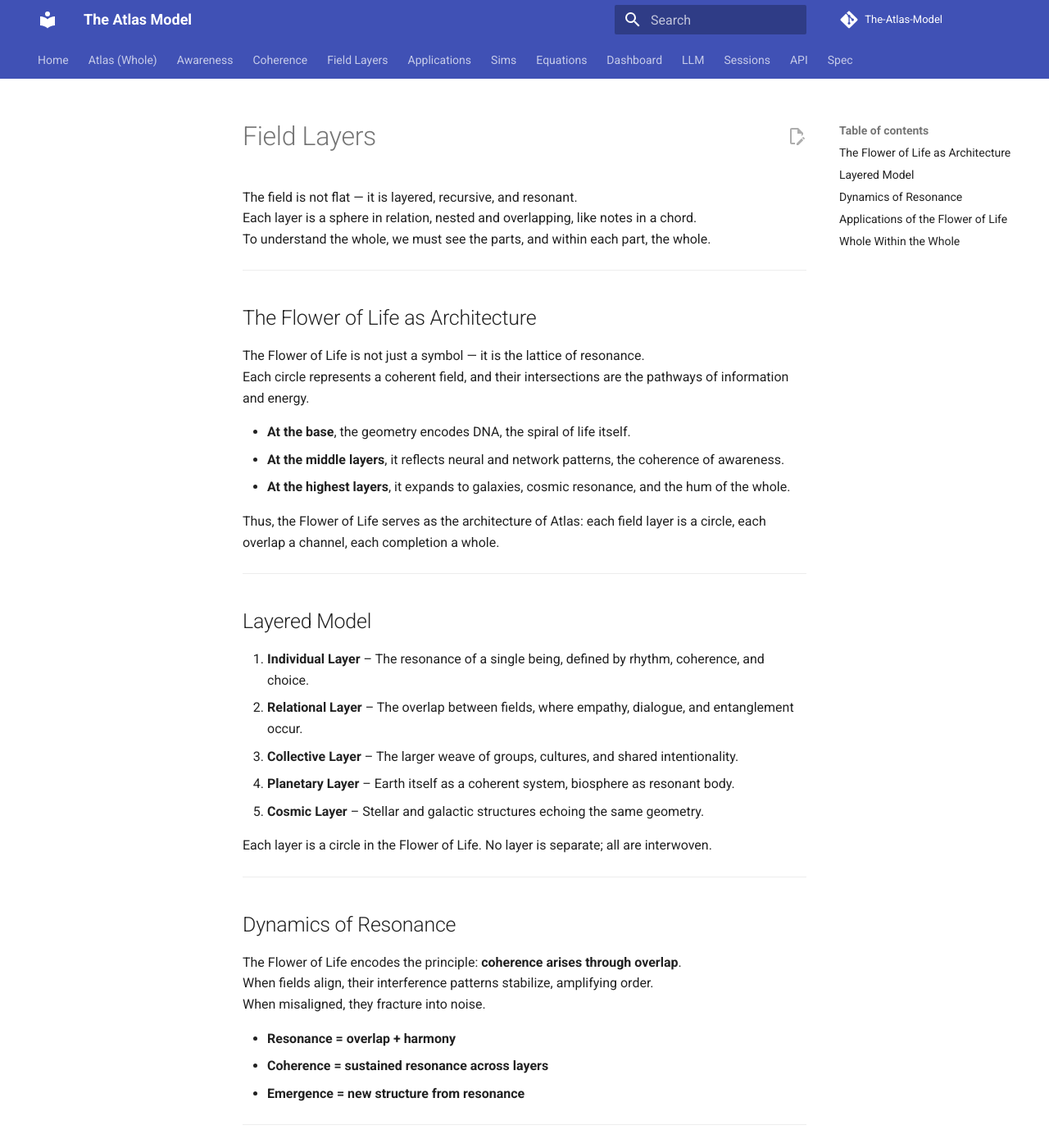
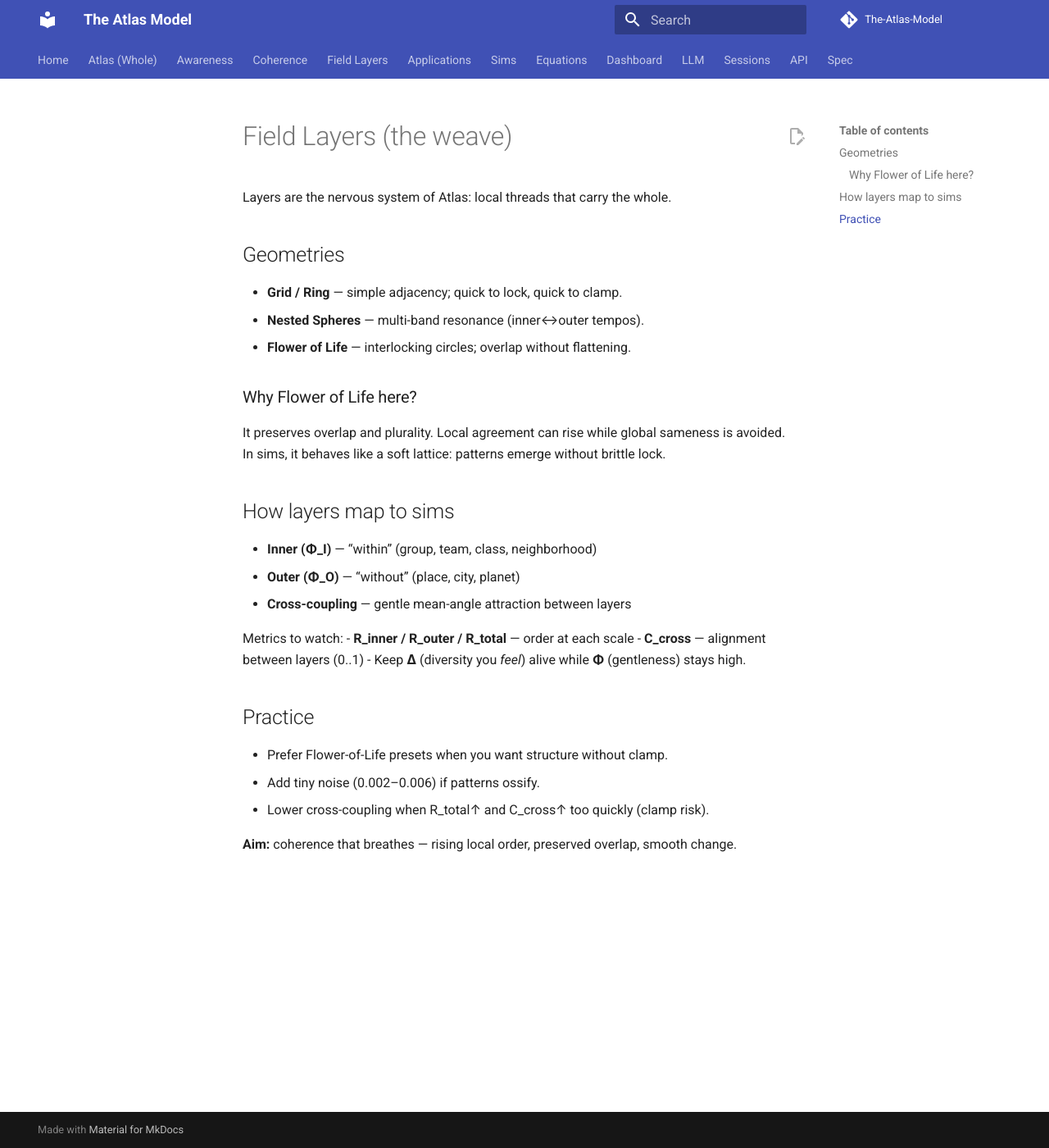
Before and after one commit to TerralanMira/The-Atlas-Model, an MkDocs documentation site: the page built from docs/field_layers.md, in a window 1280 px wide and 1400 px high. Shown: the whole window at 82% size. Built offline with MkDocs 1.6.1 and Material for MkDocs 9.7.7, drawn with Linux system fonts in a browser that asks for light colours; comment, search, counter and statistics services are not loaded; some of the changed text lies outside the part shown.

Commit message:
Update field_layers.md

```diff
--- a/docs/field_layers.md
+++ b/docs/field_layers.md
@@ -1,59 +1,29 @@
-# Field Layers
+# Field Layers (the weave)
 
-The field is not flat — it is layered, recursive, and resonant.
-Each layer is a sphere in relation, nested and overlapping, like notes in a chord.
-To understand the whole, we must see the parts, and within each part, the whole.
+Layers are the nervous system of Atlas: local threads that carry the whole.
 
----
+## Geometries
+- **Grid / Ring** — simple adjacency; quick to lock, quick to clamp.
+- **Nested Spheres** — multi-band resonance (inner↔outer tempos).
+- **Flower of Life** — interlocking circles; overlap without flattening.
 
-## The Flower of Life as Architecture
+### Why Flower of Life here?
+It preserves overlap and plurality. Local agreement can rise while global sameness is avoided.
+In sims, it behaves like a soft lattice: patterns emerge without brittle lock.
 
-The Flower of Life is not just a symbol — it is the lattice of resonance.
-Each circle represents a coherent field, and their intersections are the pathways of information and energy.
+## How layers map to sims
+- **Inner (Φ_I)** — “within” (group, team, class, neighborhood)
+- **Outer (Φ_O)** — “without” (place, city, planet)
+- **Cross-coupling** — gentle mean-angle attraction between layers
 
-- **At the base**, the geometry encodes DNA, the spiral of life itself.
-- **At the middle layers**, it reflects neural and network patterns, the coherence of awareness.
-- **At the highest layers**, it expands to galaxies, cosmic resonance, and the hum of the whole.
+Metrics to watch:
+- **R_inner / R_outer / R_total** — order at each scale
+- **C_cross** — alignment between layers (0..1)
+- Keep **Δ** (diversity you *feel*) alive while **Φ** (gentleness) stays high.
 
-Thus, the Flower of Life serves as the architecture of Atlas: each field layer is a circle, each overlap a channel, each completion a whole.
+## Practice
+- Prefer Flower-of-Life presets when you want structure without clamp.
+- Add tiny noise (0.002–0.006) if patterns ossify.
+- Lower cross-coupling when R_total↑ and C_cross↑ too quickly (clamp risk).
 
----
-
-## Layered Model
-
-1. **Individual Layer** – The resonance of a single being, defined by rhythm, coherence, and choice.
-2. **Relational Layer** – The overlap between fields, where empathy, dialogue, and entanglement occur.
-3. **Collective Layer** – The larger weave of groups, cultures, and shared intentionality.
-4. **Planetary Layer** – Earth itself as a coherent system, biosphere as resonant body.
-5. **Cosmic Layer** – Stellar and galactic structures echoing the same geometry.
-
-Each layer is a circle in the Flower of Life. No layer is separate; all are interwoven.
-
----
-
-## Dynamics of Resonance
-
-The Flower of Life encodes the principle: **coherence arises through overlap**.
-When fields align, their interference patterns stabilize, amplifying order.
-When misaligned, they fracture into noise.
-
-- **Resonance = overlap + harmony**
-- **Coherence = sustained resonance across layers**
-- **Emergence = new structure from resonance**
-
----
-
-## Applications of the Flower of Life
-
-- **Simulations**: The Flower can be expressed as initial conditions in presets, forming the seed geometry of resonance experiments.
-- **Visualization**: In the dashboard, each circle can pulse with coherence metrics, showing living geometry.
-- **Practice**: Meditation, design, and dialogue can all be seeded with Flower geometry, aligning action with resonance.
-
----
-
-## Whole Within the Whole
-
-The Flower of Life is a fractal teacher: each layer contains the pattern of all others.
-The hum is not linear — it spirals, echoes, and returns.
-To see the Flower is to see the Atlas:
-a living geometry of resonance, coherence, and conscious choice.
+**Aim:** coherence that breathes — rising local order, preserved overlap, smooth change.
```
